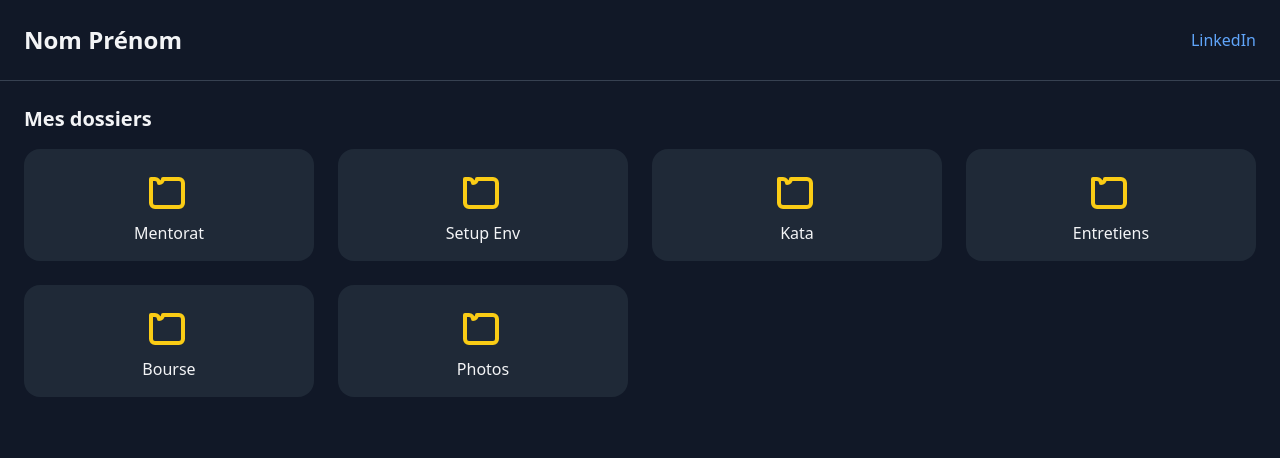
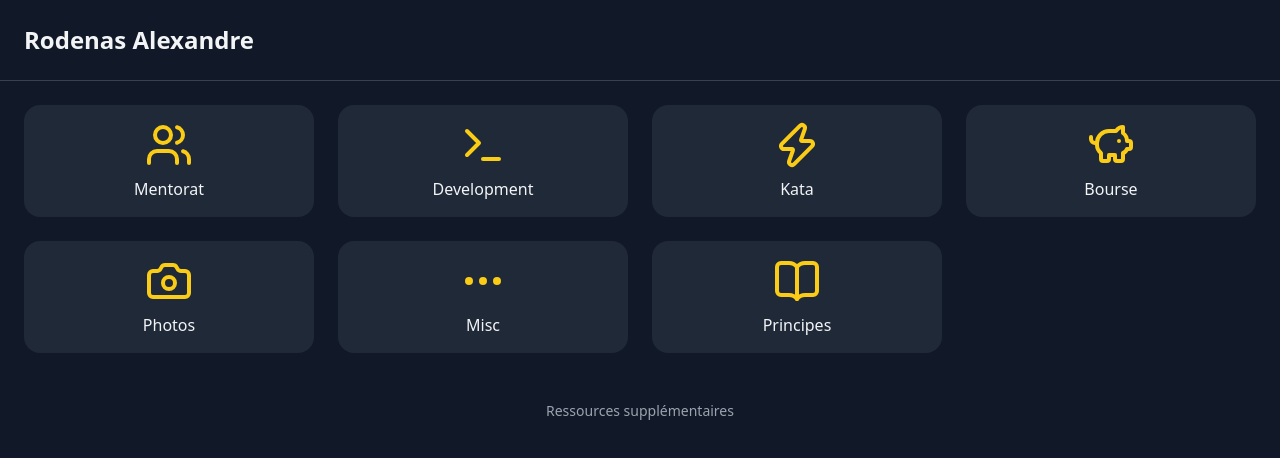
Before and after one commit to alexandrerodenas/alexandrerodenas.github.io, a plain HTML site: page index.html in a window 1280 px wide. Drawn offline with nearby package versions, Linux system fonts and the light colour scheme.

Commit message:
Add files via upload

```diff
--- a/index.html
+++ b/index.html
@@ -3,65 +3,57 @@
   <head>
     <meta charset="UTF-8" />
     <meta name="viewport" content="width=device-width, initial-scale=1.0" />
-    <title>Nom Prénom - Projets</title>
+    <title>Rodenas Alexandre</title>
     <script src="https://cdn.tailwindcss.com"></script>
+    <script src="https://unpkg.com/lucide@latest"></script>
   </head>
   <body class="bg-gray-900 text-gray-100 min-h-screen flex flex-col">
 
     <!-- Header -->
     <header class="flex justify-between items-center p-6 border-b border-gray-700">
-      <h1 class="text-2xl font-bold">Nom Prénom</h1>
-      <a href="https://www.linkedin.com/in/ton-linkedin" target="_blank" class="text-blue-400 hover:underline">
-        LinkedIn
+      <h1 class="text-2xl font-bold">Rodenas Alexandre</h1>
+      <a href="https://fr.linkedin.com/in/rodenasalexandre" target="_blank" class="text-gray-300 hover:text-blue-400">
+        <i data-lucide="linkedin" class="w-6 h-6"></i>
       </a>
     </header>
 
     <!-- Contenu principal -->
     <main class="flex-1 p-6">
-      <h2 class="text-xl mb-4 font-semibold">Mes dossiers</h2>
       <div class="grid grid-cols-2 sm:grid-cols-3 md:grid-cols-4 gap-6">
 
-        <!-- Exemple de dossier -->
         <button onclick="showFolder('mentorat')" class="flex flex-col items-center bg-gray-800 rounded-2xl p-4 hover:bg-gray-700 transition">
-          <svg xmlns="http://www.w3.org/2000/svg" class="h-12 w-12 mb-2 text-yellow-400" fill="none" viewBox="0 0 24 24" stroke="currentColor">
-            <path stroke-linecap="round" stroke-linejoin="round" stroke-width="2" d="M3 7h2a2 2 0 012 2v0a2 2 0 002-2h8a2 2 0 012 2v10a2 2 0 01-2 2H5a2 2 0 01-2-2V7z" />
-          </svg>
+          <i data-lucide="users" class="h-12 w-12 mb-2 text-yellow-400"></i>
           <span>Mentorat</span>
         </button>
 
         <button onclick="showFolder('setup')" class="flex flex-col items-center bg-gray-800 rounded-2xl p-4 hover:bg-gray-700 transition">
-          <svg class="h-12 w-12 mb-2 text-yellow-400" fill="none" stroke="currentColor" viewBox="0 0 24 24">
-            <path stroke-linecap="round" stroke-linejoin="round" stroke-width="2" d="M3 7h2a2 2 0 012 2v0a2 2 0 002-2h8a2 2 0 012 2v10a2 2 0 01-2 2H5a2 2 0 01-2-2V7z"/>
-          </svg>
-          <span>Setup Env</span>
+          <i data-lucide="terminal" class="h-12 w-12 mb-2 text-yellow-400"></i>
+          <span>Development</span>
         </button>
 
         <button onclick="showFolder('kata')" class="flex flex-col items-center bg-gray-800 rounded-2xl p-4 hover:bg-gray-700 transition">
-          <svg class="h-12 w-12 mb-2 text-yellow-400" fill="none" stroke="currentColor" viewBox="0 0 24 24">
-            <path stroke-linecap="round" stroke-linejoin="round" stroke-width="2" d="M3 7h2a2 2 0 012 2v0a2 2 0 002-2h8a2 2 0 012 2v10a2 2 0 01-2 2H5a2 2 0 01-2-2V7z"/>
-          </svg>
+          <i data-lucide="zap" class="h-12 w-12 mb-2 text-yellow-400"></i>
           <span>Kata</span>
         </button>
 
-        <button onclick="showFolder('entretiens')" class="flex flex-col items-center bg-gray-800 rounded-2xl p-4 hover:bg-gray-700 transition">
-          <svg class="h-12 w-12 mb-2 text-yellow-400" fill="none" stroke="currentColor" viewBox="0 0 24 24">
-            <path stroke-linecap="round" stroke-linejoin="round" stroke-width="2" d="M3 7h2a2 2 0 012 2v0a2 2 0 002-2h8a2 2 0 012 2v10a2 2 0 01-2 2H5a2 2 0 01-2-2V7z"/>
-          </svg>
-          <span>Entretiens</span>
-        </button>
-
         <button onclick="showFolder('bourse')" class="flex flex-col items-center bg-gray-800 rounded-2xl p-4 hover:bg-gray-700 transition">
-          <svg class="h-12 w-12 mb-2 text-yellow-400" fill="none" stroke="currentColor" viewBox="0 0 24 24">
-            <path stroke-linecap="round" stroke-linejoin="round" stroke-width="2" d="M3 7h2a2 2 0 012 2v0a2 2 0 002-2h8a2 2 0 012 2v10a2 2 0 01-2 2H5a2 2 0 01-2-2V7z"/>
-          </svg>
+          <i data-lucide="piggy-bank" class="h-12 w-12 mb-2 text-yellow-400"></i>
           <span>Bourse</span>
         </button>
 
         <button onclick="showFolder('photo')" class="flex flex-col items-center bg-gray-800 rounded-2xl p-4 hover:bg-gray-700 transition">
-          <svg class="h-12 w-12 mb-2 text-yellow-400" fill="none" stroke="currentColor" viewBox="0 0 24 24">
-            <path stroke-linecap="round" stroke-linejoin="round" stroke-width="2" d="M3 7h2a2 2 0 012 2v0a2 2 0 002-2h8a2 2 0 012 2v10a2 2 0 01-2 2H5a2 2 0 01-2-2V7z"/>
-          </svg>
+          <i data-lucide="camera" class="h-12 w-12 mb-2 text-yellow-400"></i>
           <span>Photos</span>
+        </button>
+
+        <button onclick="showFolder('misc')" class="flex flex-col items-center bg-gray-800 rounded-2xl p-4 hover:bg-gray-700 transition">
+          <i data-lucide="ellipsis" class="h-12 w-12 mb-2 text-yellow-400"></i>
+          <span>Misc</span>
+        </button>
+
+        <button onclick="showPrinciples()" class="flex flex-col items-center bg-gray-800 rounded-2xl p-4 hover:bg-gray-700 transition">
+          <i data-lucide="book-open" class="h-12 w-12 mb-2 text-yellow-400"></i>
+          <span>Principes</span>
         </button>
 
       </div>
@@ -69,34 +61,48 @@
       <!-- Mosaique projets -->
       <div id="projects" class="mt-8 hidden">
         <h3 class="text-lg font-semibold mb-4">Projets</h3>
-        <div id="project-list" class="grid grid-cols-1 sm:grid-cols-2 md:grid-cols-3 gap-6">
-          <!-- Les projets seront injectés ici en JS -->
-        </div>
-        <button onclick="hideFolder()" class="mt-4 text-sm text-blue-400 hover:underline">← Retour aux dossiers</button>
+        <div id="project-list" class="grid grid-cols-1 sm:grid-cols-2 md:grid-cols-3 gap-6"></div>
       </div>
+
+      <!-- Principes & Patterns -->
+      <div id="principles" class="mt-8 hidden">
+        <h3 class="text-lg font-semibold mb-4">Principes & Patterns</h3>
+        <div id="principles-list" class="grid grid-cols-2 sm:grid-cols-3 md:grid-cols-4 gap-6"></div>
+      </div>
+      <footer class="mt-auto p-4 border-gray-700 text-center text-sm text-gray-400">
+        <a href="references.html" class="mt-8 inline-block hover:text-yellow-400 transition">Ressources supplémentaires</a>
+      </footer>
     </main>
 
     <script>
       const allProjects = {
         mentorat: [
-          { title: "Projet Mentor 1", description: "Description rapide", url: "https://github.com/..." },
-          { title: "Projet Mentor 2", description: "Autre description", url: "https://github.com/..." },
+          { title: "Clean architecture en C#", description: "Test Clean Architecture en C#", url: "https://github.com/alexandrerodenas/clean-architecture-tryout" },
+          { title: "Test Doubles", description: "Les doublures de tests en typescript", url: "https://github.com/alexandrerodenas/test-doubles" },
         ],
         setup: [
-          { title: "Dotfiles", description: "Mes configurations perso", url: "https://github.com/..." },
+          { title: "JOOQ", description: "Mise en place de JOOQ avec Spring Boot", url: "https://github.com/alexandrerodenas/jooq-example" },
+          { title: "Ubuntu setup", description: "Mise en place d'un environnement de dev sous Ubuntu", url: "https://github.com/alexandrerodenas/ubuntu-setup" },
+          { title: "Docker python driven api", description: "Api en python pour piloter des déploiements docker", url: "https://github.com/alexandrerodenas/docker-python-driven-api" },
         ],
         kata: [
-          { title: "Kata FizzBuzz", description: "Implémentation FizzBuzz", url: "https://github.com/..." },
-        ],
-        entretiens: [
-          { title: "Algo Sorting", description: "Exos d'entretien", url: "https://github.com/..." },
+          { title: "Les classiques", description: "Katas TDD en TypeScript", url: "https://github.com/alexandrerodenas/tdd-katas" },
+          { title: "Game of life", description: "Jeu de la vie en Python", url: "https://github.com/alexandrerodenas/Conway-game-of-life" },
+          { title: "Gilded Rose", description: "Gilded Rose", url: "https://github.com/alexandrerodenas/gilded-rose" },
+          { title: "Shifumi", description: "Jeu du Shifumi en TDD", url: "https://github.com/alexandrerodenas/shifumi" },
         ],
         bourse: [
-          { title: "Simulateur Bourse", description: "Projet perso", url: "https://github.com/..." },
+          { title: "Portfolio mobile app", description: "Simulateur boursier en Kotlin", url: "https://github.com/alexandrerodenas/portfolio-stock-exchange-app" },
+          { title: "Portfolio web app", description: "Simulateur boursier en Angular 17", url: "https://github.com/alexandrerodenas/bourse-frontend" },
+          { title: "Portfolio backend", description: "Simulateur boursier en Python", url: "https://github.com/alexandrerodenas/bourse" },
         ],
         photo: [
-          { title: "Portfolio Photo", description: "Photos perso", url: "https://github.com/..." },
+          { title: "Photos", description: "Classification d’images CNN", url: "https://github.com/alexandrerodenas/photos" },
+          { title: "LLM4Picture", description: "Classification d’images via LLM", url: "https://github.com/alexandrerodenas/llm4picture" },
         ],
+        misc: [
+          { title: "Water station", description: "Station d'arrosage sous Arduino", url: "https://github.com/alexandrerodenas/WaterStation" },
+        ]
       };
 
       function showFolder(folder) {
@@ -111,11 +117,57 @@
           list.appendChild(div);
         });
         document.getElementById('projects').classList.remove('hidden');
+        hidePrinciples();
       }
 
-      function hideFolder() {
+      function hidePrinciples() {
+        document.getElementById('principles').classList.add('hidden');
+      }
+    </script>
+    <script>
+      const designPrinciples = [
+        { name: "Tell don't ask", url: "https://martinfowler.com/bliki/TellDontAsk.html", icon: "message-circle" },
+        { name: "Demeter law", url: "https://en.wikipedia.org/wiki/Law_of_Demeter", icon: "share-2" },
+        { name: "Uniform access principle", url: "https://martinfowler.com/bliki/UniformAccessPrinciple.html", icon: "grid" },
+        { name: "Favor composition over inheritance", url: "https://en.wikipedia.org/wiki/Composition_over_inheritance", icon: "layers" },
+        { name: "SOLID", url: "https://en.wikipedia.org/wiki/SOLID", icon: "package" },
+        { name: "Dependency inversion", url: "https://en.wikipedia.org/wiki/Dependency_inversion_principle", icon: "shuffle" },
+        { name: "YAGNI", url: "https://en.wikipedia.org/wiki/You_aren%27t_gonna_need_it", icon: "scissors" },
+        { name: "Principle of Least Astonishment", url: "https://en.wikipedia.org/wiki/Principle_of_least_astonishment", icon: "zap" },
+        { name: "DRY", url: "https://en.wikipedia.org/wiki/Don%27t_repeat_yourself", icon: "repeat" },
+        { name: "Prefer Immutability", url: "https://medium.com/@bubu.tripathy/clean-code-favor-immutable-over-mutable-state-b22fb9442e61", icon: "lock" },
+        { name: "Orthogonality", url: "https://medium.com/@jasoncof/cohesion-and-coupling-principles-of-orthogonal-object-oriented-programming-9bf1eb92a2e5", icon: "triangle-right" },
+        { name: "Primitive Obsession", url: "https://refactoring.guru/fr/smells/primitive-obsession", icon: "alert-triangle" },
+        { name: "Factory / Template / Strategy", url: "https://ancyracademy.fr/blog/factory-method", icon: "book-copy" },
+        { name: "Dependency magnet + If/Else vs OCP", url: "https://blog.cleancoder.com/uncle-bob/2021/03/06/ifElseSwitch.html", icon: "git-merge" },
+      ];
+
+      function showPrinciples() {
+        const list = document.getElementById('principles-list');
+        list.innerHTML = '';
+        designPrinciples.forEach(item => {
+          const card = document.createElement('a');
+          card.href = item.url;
+          card.target = "_blank";
+          card.className = "flex flex-col items-center bg-gray-800 rounded-2xl p-4 hover:bg-gray-700 transition";
+          card.innerHTML = `
+        <i data-lucide="${item.icon}" class="h-8 w-8 mb-2 text-yellow-400"></i>
+        <span class="text-center text-sm">${item.name}</span>
+      `;
+          list.appendChild(card);
+        });
+        document.getElementById('principles').classList.remove('hidden');
+        hideFolders();
+        lucide.createIcons(); // recharge les icônes
+      }
+
+      function hideFolders() {
         document.getElementById('projects').classList.add('hidden');
       }
+
+    </script>
+    <script>
+      lucide.createIcons();
     </script>
   </body>
 </html>
```
Also changed, not shown: references.html (added, +136 -0 lines).
